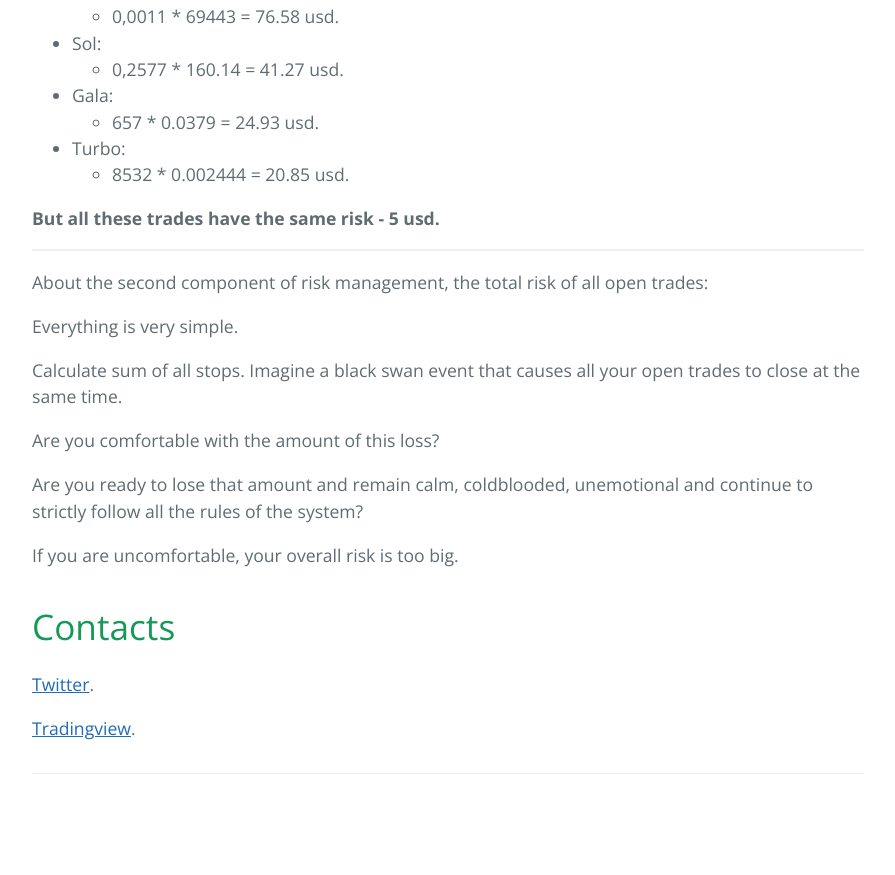
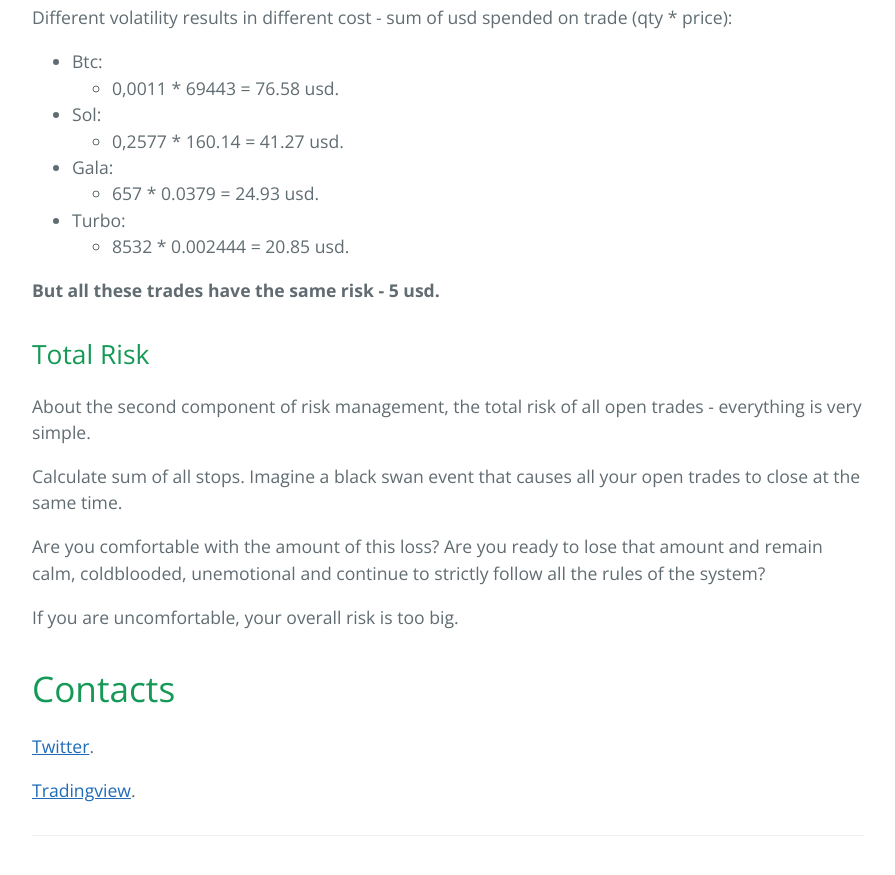
Before and after one commit to sergeyen7/sergeyen7.github.io, a Jekyll site: the page built from index.md, in a window 1280 px wide and 900 px high, scrolled down 13297 px. Shown: the top 875 px of the window, without its empty margins (192-1087 px from the left). Built offline with Jekyll 4.4.1, drawn with Linux system fonts in a browser that asks for light colours; nearby versions of some CDN libraries; before the commit the page ends 14135 px from its top, so only the background shows below that.

Commit message:
Update index.md

```diff
--- a/index.md
+++ b/index.md
@@ -339,6 +339,8 @@ You need to find your settings depending on your risk tolerance:
 * if the risk is high, then a series of unsuccessful trades can quickly liquidate the account.
 * if the risk is low, then with a good trend you won’t earn much.
 
+## Risk per trade
+
 Formula for calculating trade size:
 
 > **qty = risk_usd / (atr_mult * atr)**
@@ -387,17 +389,13 @@ Different volatility results in different cost - sum of usd spended on trade (qt
 
 **But all these trades have the same risk - 5 usd.**
 
-* * *
+## Total Risk
 
-About the second component of risk management, the total risk of all open trades:
-
-Everything is very simple.
+About the second component of risk management, the total risk of all open trades - everything is very simple.
 
 Calculate sum of all stops. Imagine a black swan event that causes all your open trades to close at the same time.
 
-Are you comfortable with the amount of this loss?
-
-Are you ready to lose that amount and remain calm, coldblooded, unemotional and continue to strictly follow all the rules of the system?
+Are you comfortable with the amount of this loss? Are you ready to lose that amount and remain calm, coldblooded, unemotional and continue to strictly follow all the rules of the system?
 
 If you are uncomfortable, your overall risk is too big.
 
```
